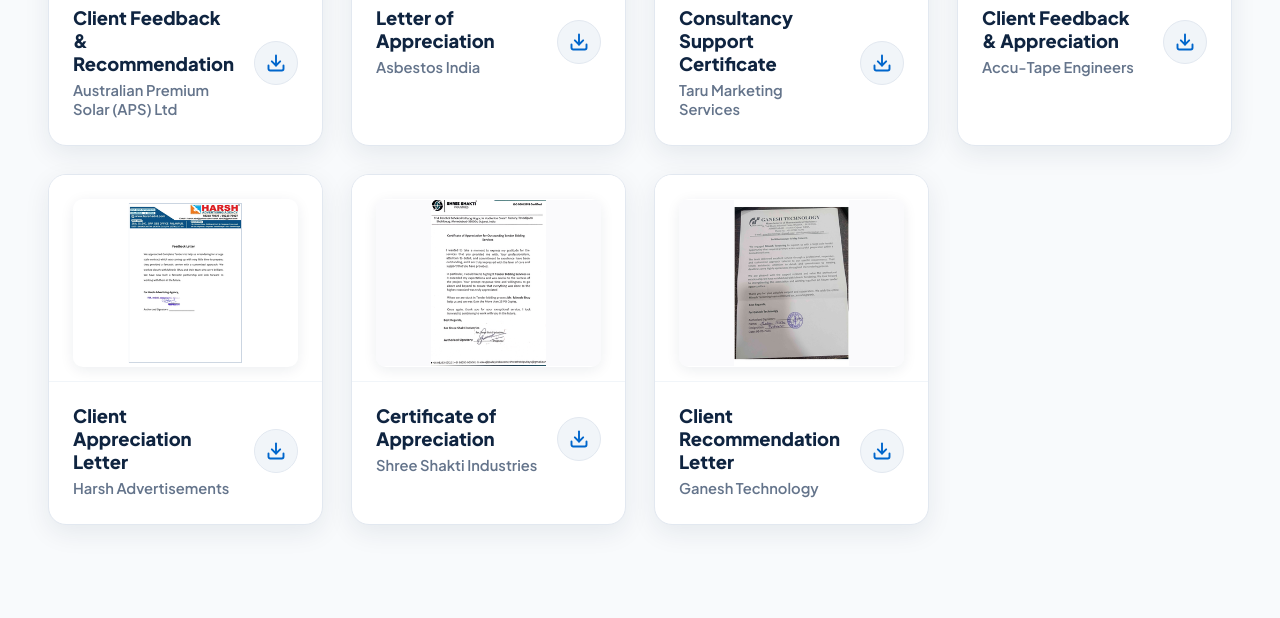
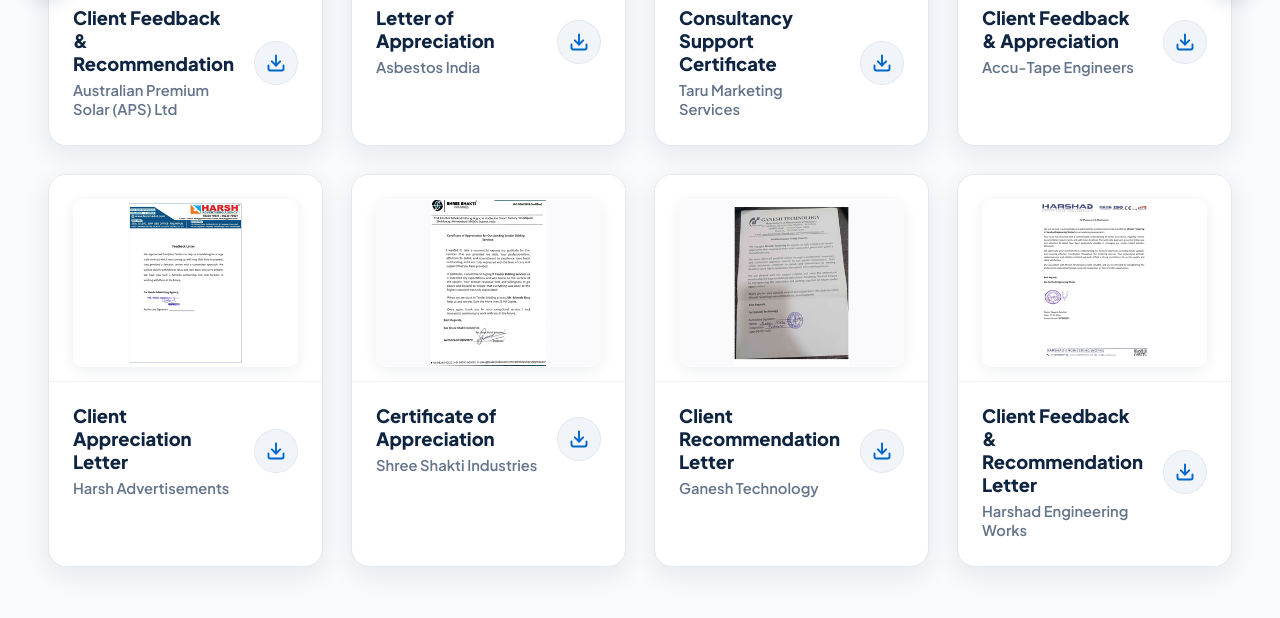
Before and after one commit to technomantraindia-lang/minesh-bhav, a plain HTML site: page client-credentials-page.html in a window 1280 px wide. Shown: the part 2420-3038 px from the top of the page. Drawn offline with Linux system fonts and the light colour scheme.

Commit message:
Add Harshad Engineering Works logo and client feedback credential to Credentials page

```diff
--- a/client-credentials-page.html
+++ b/client-credentials-page.html
@@ -187,6 +187,11 @@
           <!-- Org 12 -->
           <div class="client-org-card">
             <img src="assets/private_clients/client_logo_12.png" alt="Client Partner" class="client-card-image" width="360" height="220" loading="lazy">
+          </div>
+
+          <!-- Org 13: Harshad Engineering Works -->
+          <div class="client-org-card">
+            <img src="assets/private_clients/client_harshad.png" alt="Harshad Engineering Works" class="client-card-image" width="360" height="220" loading="lazy">
           </div>
         </div>
       </div>
@@ -449,6 +454,22 @@
                 </a>
               </div>
             </div>
+
+            <!-- Credential: Harshad Engineering Works -->
+            <div class="cred-card">
+              <a href="assets/certificates/cert_harshad.pdf" target="_blank" class="cred-img-wrap" title="View Harshad Engineering Works Client Feedback Letter">
+                <img src="assets/certificates/cert_harshad_thumb.png" alt="Harshad Engineering Works Client Feedback Letter" loading="lazy">
+              </a>
+              <div class="cred-card-body">
+                <div class="cred-info">
+                  <h3 class="cred-title">Client Feedback &amp; Recommendation Letter</h3>
+                  <p class="cred-sub">Harshad Engineering Works</p>
+                </div>
+                <a href="assets/certificates/cert_harshad.pdf" download="Harshad-Engineering-Works-Feedback-Letter.pdf" target="_blank" class="cred-download-btn" title="Download Letter PDF" aria-label="Download Harshad Engineering Works Letter">
+                  <svg viewBox="0 0 24 24" fill="none" stroke="currentColor" stroke-width="2.3" stroke-linecap="round" stroke-linejoin="round" width="18" height="18"><path d="M21 15v4a2 2 0 0 1-2 2H5a2 2 0 0 1-2-2v-4"></path><polyline points="7 10 12 15 17 10"></polyline><line x1="12" y1="15" x2="12" y2="3"></line></svg>
+                </a>
+              </div>
+            </div>
           </div>
 
           <button class="cred-nav-btn next" aria-label="Next credentials" title="Next credentials">
```
Also changed, not shown: client-credentials.html (+21 -0 lines), assets/certificates/cert_harshad_thumb.png (added), assets/private_clients/client_harshad.png (added), image/logo 13.jpeg (added), 2 other files.
